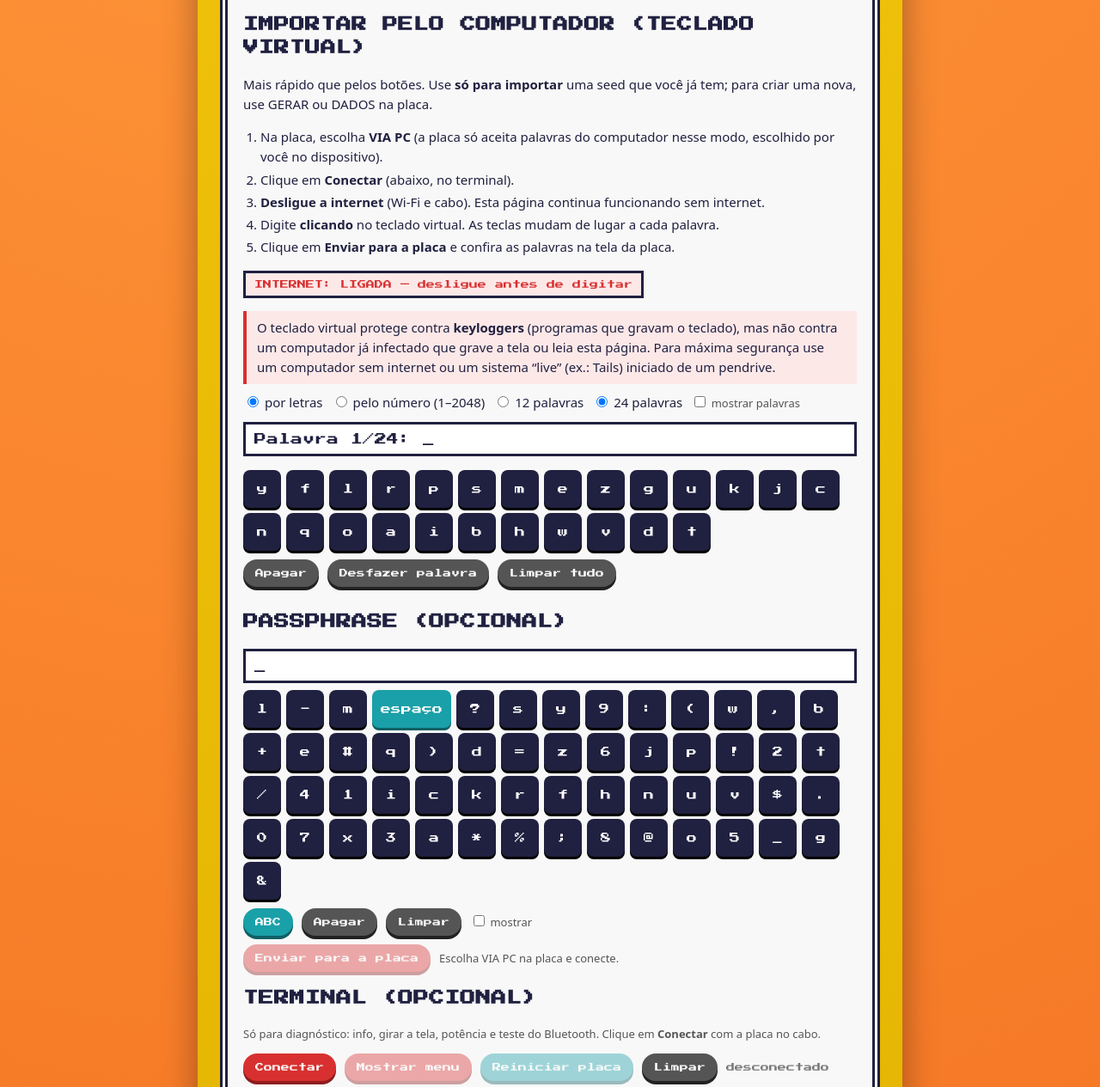
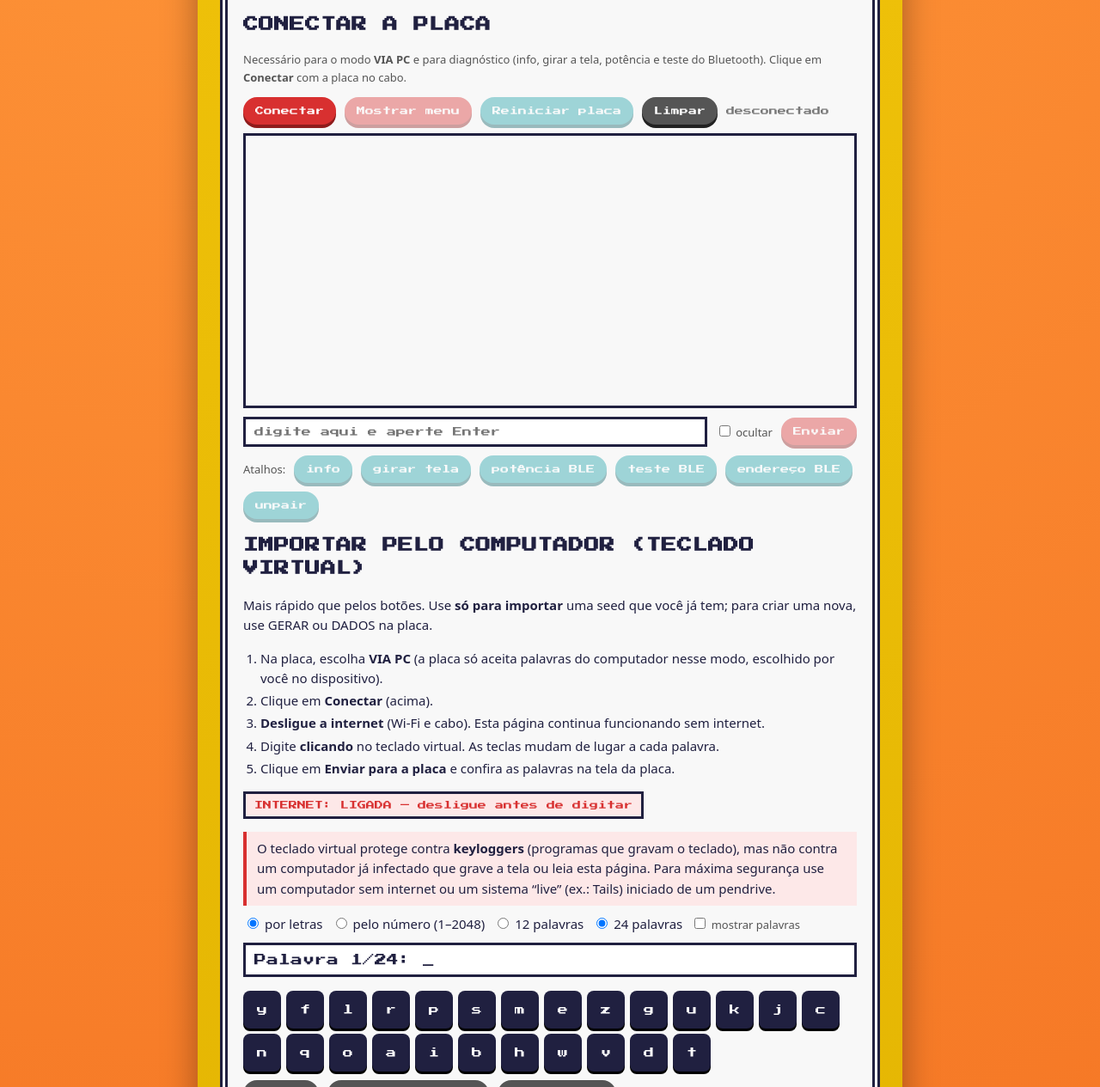
Before and after one commit to FelipeCOjeda/PokeSigner, a plain HTML site: page docs/index.html in a window 1280 px wide. Shown: the part 1335-2600 px from the top of the page at 86% size. Drawn offline with Linux system fonts and the light colour scheme.

Commit message:
Instalador: terminal (Conectar) acima do teclado virtual
Co-Authored-By: Claude Opus 5.5 <noreply@anthropic.com>
Claude-Session: https://claude.ai/code/session_01GxP1UTnZsFdPs8JqpKsZvB

```diff
--- a/docs/index.html
+++ b/docs/index.html
@@ -119,11 +119,36 @@
       <li><b>PASSPHRASE:</b> nenhuma ou digitada nos botões, com revisão antes de gravar.</li>
     </ul>
 
+    <h3 class="px">CONECTAR A PLACA</h3>
+    <p class="muted">Necessário para o modo <b>VIA PC</b> e para diagnóstico (info, girar a tela, potência e teste do Bluetooth). Clique em <b>Conectar</b> com a placa no cabo.</p>
+    <div class="row">
+      <button id="btnConnect">Conectar</button>
+      <button id="btnMenu" disabled>Mostrar menu</button>
+      <button id="btnReset" class="sec" disabled>Reiniciar placa</button>
+      <button id="btnClear" class="dark">Limpar</button>
+      <span id="status" class="status off">desconectado</span>
+    </div>
+    <div id="term"></div>
+    <div class="row">
+      <input id="cmd" placeholder="digite aqui e aperte Enter" autocomplete="off" spellcheck="false" disabled>
+      <label class="muted"><input type="checkbox" id="mask"> ocultar</label>
+      <button id="btnSend" disabled>Enviar</button>
+    </div>
+    <div class="row">
+      <span class="muted">Atalhos:</span>
+      <button class="sec quick" data-v="info" disabled>info</button>
+      <button class="sec quick" data-v="girar" disabled>girar tela</button>
+      <button class="sec quick" data-v="potencia" disabled>potência BLE</button>
+      <button class="sec quick" data-v="scan" disabled>teste BLE</button>
+      <button class="sec quick" data-v="mac" disabled>endereço BLE</button>
+      <button class="sec quick" data-v="unpair" disabled>unpair</button>
+    </div>
+
     <h3 class="px">IMPORTAR PELO COMPUTADOR (TECLADO VIRTUAL)</h3>
     <p>Mais rápido que pelos botões. Use <b>só para importar</b> uma seed que você já tem; para criar uma nova, use GERAR ou DADOS na placa.</p>
     <ol>
       <li>Na placa, escolha <b>VIA PC</b> (a placa só aceita palavras do computador nesse modo, escolhido por você no dispositivo).</li>
-      <li>Clique em <b>Conectar</b> (abaixo, no terminal).</li>
+      <li>Clique em <b>Conectar</b> (acima).</li>
       <li><b>Desligue a internet</b> (Wi-Fi e cabo). Esta página continua funcionando sem internet.</li>
       <li>Digite <b>clicando</b> no teclado virtual. As teclas mudam de lugar a cada palavra.</li>
       <li>Clique em <b>Enviar para a placa</b> e confira as palavras na tela da placa.</li>
@@ -162,30 +187,6 @@
       <span id="vkState" class="muted">Escolha VIA PC na placa e conecte.</span>
     </div>
 
-    <h3 class="px">TERMINAL (OPCIONAL)</h3>
-    <p class="muted">Só para diagnóstico: info, girar a tela, potência e teste do Bluetooth. Clique em <b>Conectar</b> com a placa no cabo.</p>
-    <div class="row">
-      <button id="btnConnect">Conectar</button>
-      <button id="btnMenu" disabled>Mostrar menu</button>
-      <button id="btnReset" class="sec" disabled>Reiniciar placa</button>
-      <button id="btnClear" class="dark">Limpar</button>
-      <span id="status" class="status off">desconectado</span>
-    </div>
-    <div id="term"></div>
-    <div class="row">
-      <input id="cmd" placeholder="digite aqui e aperte Enter" autocomplete="off" spellcheck="false" disabled>
-      <label class="muted"><input type="checkbox" id="mask"> ocultar</label>
-      <button id="btnSend" disabled>Enviar</button>
-    </div>
-    <div class="row">
-      <span class="muted">Atalhos:</span>
-      <button class="sec quick" data-v="info" disabled>info</button>
-      <button class="sec quick" data-v="girar" disabled>girar tela</button>
-      <button class="sec quick" data-v="potencia" disabled>potência BLE</button>
-      <button class="sec quick" data-v="scan" disabled>teste BLE</button>
-      <button class="sec quick" data-v="mac" disabled>endereço BLE</button>
-      <button class="sec quick" data-v="unpair" disabled>unpair</button>
-    </div>
   </div>
 
   <div class="card">
--- a/docs/sw.js
+++ b/docs/sw.js
@@ -1,6 +1,6 @@
 // Offline cache for the installer: after the first visit everything (page, flashing
 // library, font, firmware) is served from the browser cache when there is no internet.
-const CACHE = "pokesigner-0.7.1";
+const CACHE = "pokesigner-0.7.1b";
 const FILES = [
  "./",
  "index.html",
--- a/installer/sw.js
+++ b/installer/sw.js
@@ -1,6 +1,6 @@
 // Offline cache for the installer: after the first visit everything (page, flashing
 // library, font, firmware) is served from the browser cache when there is no internet.
-const CACHE = "pokesigner-0.7.1";
+const CACHE = "pokesigner-0.7.1b";
 const FILES = [
  "./",
  "index.html",
```
Also changed, not shown: installer/index.html (+26 -25 lines).
